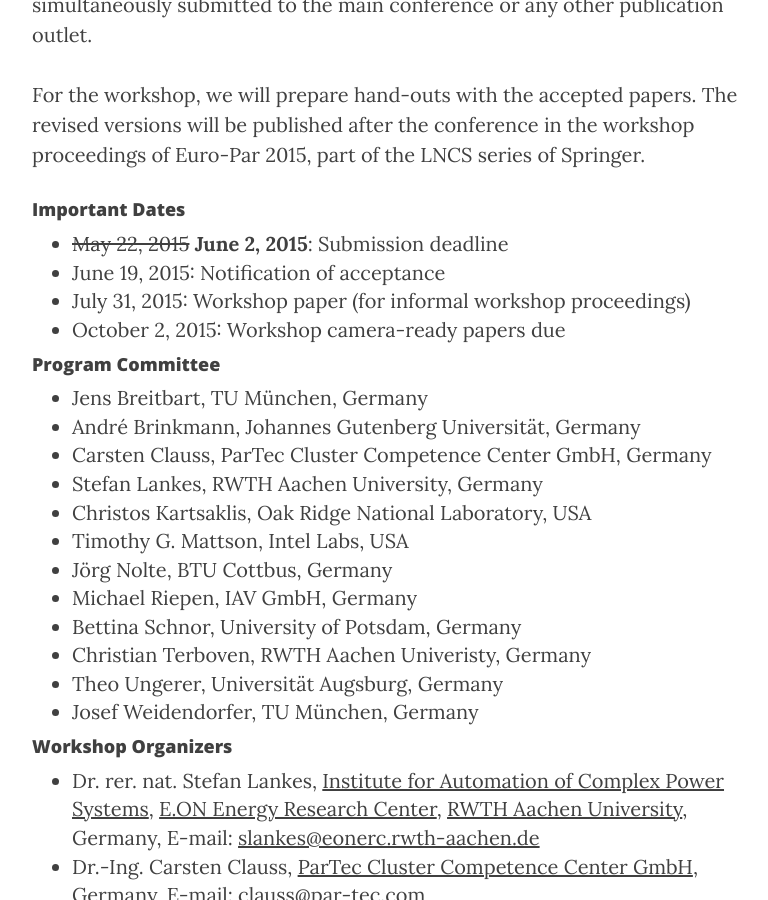
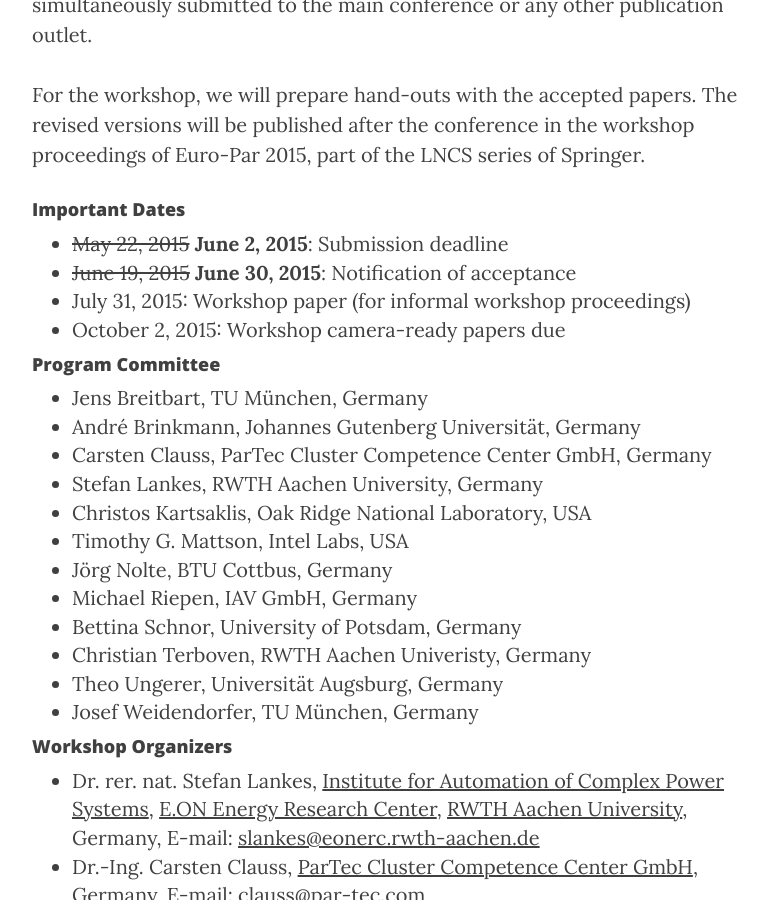
Before and after one commit to WROME/wrome.github.io, a Jekyll site: the page built from vienna2015.md, in a window 1280 px wide and 900 px high, scrolled down 2668 px. Shown: the whole window, without its empty margins (233-1001 px from the left). Built offline with Jekyll 4.4.1, drawn with Linux system fonts in a browser that asks for light colours; nearby versions of some CDN libraries; Markdown is read by kramdown in place of the engine named in the settings.

Commit message:
extending deadline for the notification

```diff
--- a/vienna2015.md
+++ b/vienna2015.md
@@ -54,7 +54,7 @@
 #### Important Dates
 
 * ~~May 22, 2015~~ **June 2, 2015**: Submission deadline
-* June 19, 2015: Notification of acceptance
+* ~~June 19, 2015~~ **June 30, 2015**: Notification of acceptance
 * July 31, 2015: Workshop paper (for informal workshop proceedings)
 * October 2, 2015: Workshop camera-ready papers due
 
```
